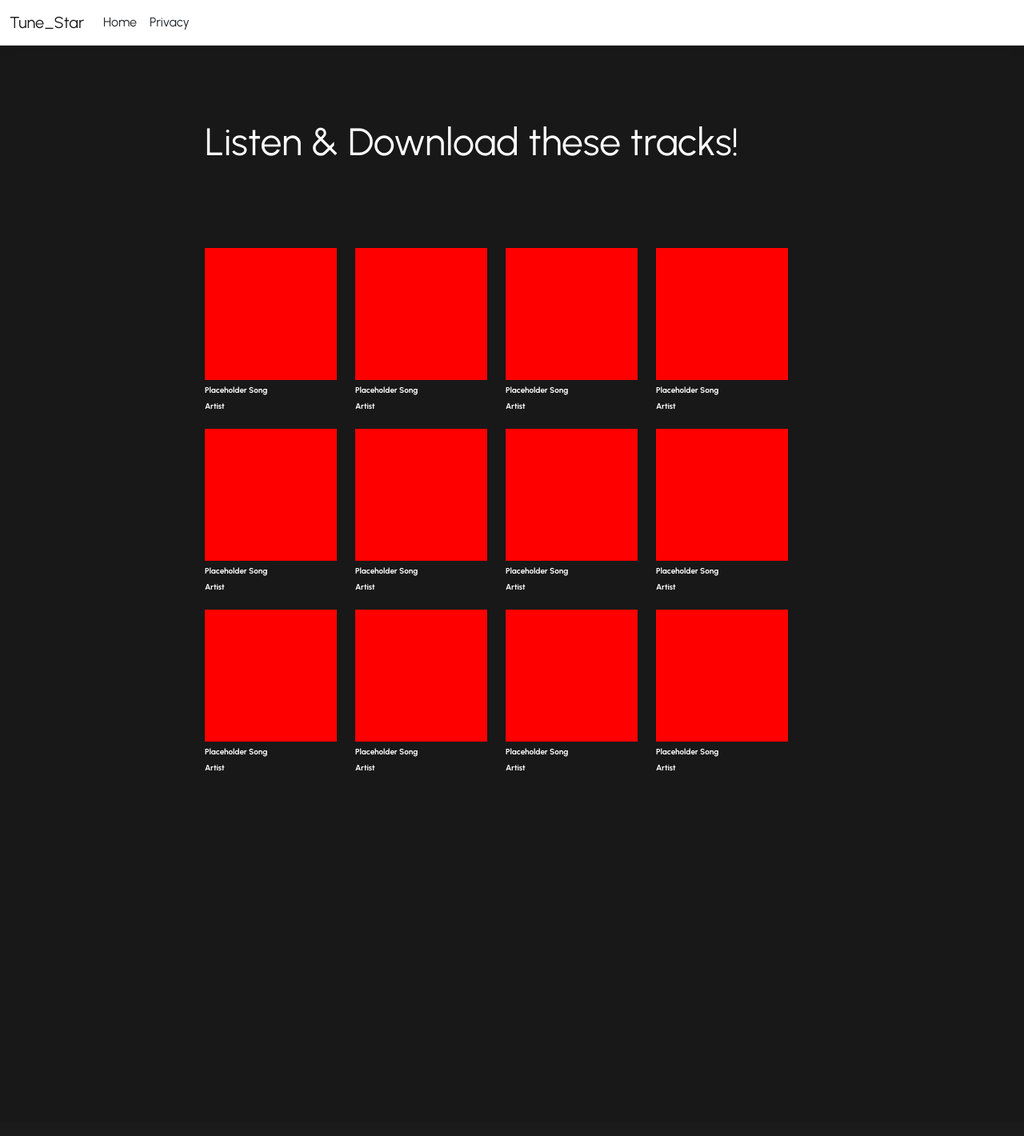
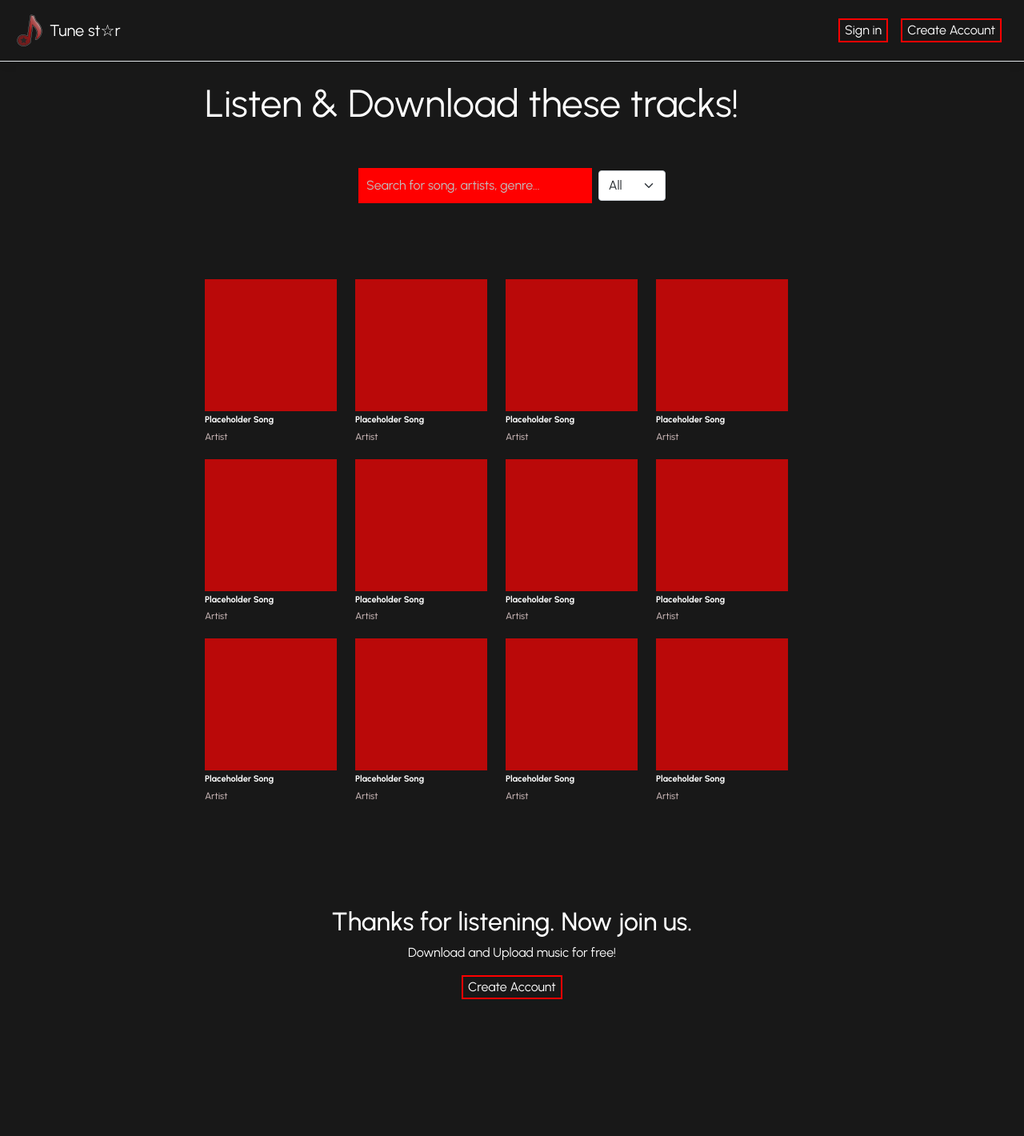
Before and after one commit to 1chi-otaku/Tune-Star, an ASP.NET Core app: page / in a window 1280 px wide. Shown: the whole page at 80% size. Before the commit the page ends 963 px from the top, so only its background shows below. Run offline with ASP.NET Core 8, Linux system fonts and the light colour scheme; style sheets or scripts are compiled from the project's sources.

Commit message:
Index Page Styles

```diff
--- a/Tune Star/Controllers/HomeController.cs
+++ b/Tune Star/Controllers/HomeController.cs
@@ -1,6 +1,5 @@
 using Microsoft.AspNetCore.Mvc;
 using System.Diagnostics;
-using Tune_Star.Models;
 
 namespace Tune_Star.Controllers
 {
@@ -23,10 +22,6 @@ namespace Tune_Star.Controllers
             return View();
         }
 
-        [ResponseCache(Duration = 0, Location = ResponseCacheLocation.None, NoStore = true)]
-        public IActionResult Error()
-        {
-            return View(new ErrorViewModel { RequestId = Activity.Current?.Id ?? HttpContext.TraceIdentifier });
-        }
+
     }
 }
--- a/Tune Star/Program.cs
+++ b/Tune Star/Program.cs
@@ -8,7 +8,6 @@ var app = builder.Build();
 // Configure the HTTP request pipeline.
 if (!app.Environment.IsDevelopment())
 {
-    app.UseExceptionHandler("/Home/Error");
     // The default HSTS value is 30 days. You may want to change this for production scenarios, see https://aka.ms/aspnetcore-hsts.
     app.UseHsts();
 }
--- a/Tune Star/Views/Home/Index.cshtml
+++ b/Tune Star/Views/Home/Index.cshtml
@@ -32,18 +32,20 @@
 
     .div3 {
         grid-area: 1 / 2 / 2 / 5;
-        height: 30px;
+        font-size: 48px;
 
     }
 
     .div4 {
-        font-size: 48px;
-        color:white;
+
         grid-area: 2 / 2 / 3 / 5;
+
     }
 
     .div5 {
         grid-area: 3 / 2 / 4 / 5;
+        font-size: 48px;
+        color: white;
 
     }
 
@@ -68,7 +70,7 @@
     }
 
     .placeh {
-            background-color: red;
+        background-color: #BA0909;
             width: 165px;
             height: 165px;
         }
@@ -77,11 +79,22 @@
     }
 
     .song-name, .artist-name {
-        margin: 5px 0;
+        margin: 3px 0;
         font-weight: bold;
         white-space: nowrap;
-        text-overflow: ellipsis; /* Добавляет многоточие, если текст обрезается */
+        text-overflow: ellipsis;
         max-width: 120px;
+    }
+
+
+    .song-name {
+        font-size: 11px;
+    }
+
+    .artist-name{
+        color: #C2B0B0;
+        font-weight: 460;
+        font-size: 12px;
     }
 
     .urbanist-<uniquifier > {
@@ -91,6 +104,67 @@
         font-style: normal;
     }
 
+    .regcontainer {
+        display: flex;
+        flex-direction: column;
+        align-items: center;
+        justify-content: center;
+        height: 100%;
+    }
+
+    button {
+        background-color: transparent;
+        border: 2px solid red;
+        color: white;
+        transition: border 0.3s ease;
+    }
+
+
+        button:hover {
+            border: 2px solid transparent;
+            border-image: linear-gradient(to right, red, orange, yellow, lime, blue, indigo, violet) 1;
+        }
+
+    input[type="text"] {
+        background-color: red;
+        color: white;
+        border: none;
+        border-radius: 0;
+        padding: 10px;
+    }
+
+        input[type="text"]::placeholder {
+            color: #C0C0C0;
+        }
+
+        input[type="text"]:focus {
+            background-color: #921A1A;
+            outline: none;
+            border: 2px solid transparent;
+            border-image: linear-gradient(to right, red, orange, yellow, lime, blue, indigo, violet) 1;
+            color: white;
+            box-shadow: none;
+        }
+
+    input[type="text"] {
+        transition: border-image 0.3s ease;
+    }
+
+    select {
+        background-color: red;
+        color: white;
+        border: none;
+        border-radius: 0;
+        padding: 10px;
+        appearance: none;
+    }
+
+        select option {
+            color: black;
+        }
+
+
+
 </style>
 
 
@@ -98,14 +172,23 @@
 <div class="parent">
     <div class="div1"> </div>
     <div class="div2"> </div>
-    <div class="div3"> </div>
-    <div class="div4">
+    <div class="div3"> <p>Listen & Download these tracks!</p></div>
+    <div class="div4 d-flex align-items-center justify-content-center">
 
-        <p>Listen & Download these tracks!</p>
+        <div class="d-flex align-items-center w-50">
+            <input type="text" class="form-control w-100 me-2" placeholder="Search for song, artists, genre...">
+            <select class="form-select w-25">
+                <option value="1">All</option>
+                <option value="2">Pop</option>
+                <option value="3">Rock</option>
+            </select>
+        </div>
 
 
     </div>
-    <div class="div5"> </div>
+    <div class="div5">
+
+    </div>
     <div class="div6">
 
         @for(int i = 0; i < 12; i++)
@@ -121,9 +204,14 @@
         }
 
 
+    </div>
+    <div class="div7">
+        <div class="regcontainer">
+            <h2>Thanks for listening. Now join us.</h2>
+            <p>Download and Upload music for free!</p>
+            <button >Create Account</button>
 
-
+        </div>
 
     </div>
-    <div class="div7"> </div>
 </div>
--- a/Tune Star/Views/Shared/_Layout.cshtml
+++ b/Tune Star/Views/Shared/_Layout.cshtml
@@ -10,33 +10,54 @@
     <link rel="preconnect" href="https://fonts.googleapis.com">
     <link rel="preconnect" href="https://fonts.gstatic.com" crossorigin>
     <link href="https://fonts.googleapis.com/css2?family=Urbanist:ital,wght@0,100..900;1,100..900&display=swap" rel="stylesheet">
+
+    <script>
+
+        var logo1Url = '@Url.Content("~/icons/logo1.png")';
+        var logo2Url = '@Url.Content("~/icons/logo2.png")';
+        function changeStyleAndImage(state) {
+            var tuneStar = document.getElementById('tuneStar');
+            var img = document.getElementById('navbar-img');
+            if (state === 'hovered') {
+                tuneStar.style.color = 'red';
+                img.src = logo2Url;
+            } else {
+                tuneStar.style.color = 'white';
+                img.src = logo1Url;
+            }
+        }
+    </script>
 </head>
 <body>
     <header>
-        <nav class="navbar navbar-expand-sm navbar-toggleable-sm navbar-light bg-white border-bottom box-shadow mb-3">
-            <div class="container-fluid">
-                <a class="navbar-brand" asp-area="" asp-controller="Home" asp-action="Index">Tune_Star</a>
-                <button class="navbar-toggler" type="button" data-bs-toggle="collapse" data-bs-target=".navbar-collapse" aria-controls="navbarSupportedContent"
-                        aria-expanded="false" aria-label="Toggle navigation">
+        <nav class="navbar navbar-expand-sm navbar-toggleable-sm navbar-light bg-#131212 border-bottom box-shadow mb-3">
+            <div class="container-fluid d-flex justify-content-between align-items-center" >
+                <a class="navbar-brand text-white" asp-area="" asp-controller="Home" asp-action="Index" style="display: flex; align-items: center;">
+                    <img src="@Url.Content("~/icons/logo1.png")" id="navbar-img" alt="Логотип" style="width: 50px; height: auto;" onmouseover="changeStyleAndImage('hovered')" onmouseout="changeStyleAndImage('normal')">
+                    <span id="tuneStar" style="margin-right: 10px;" onmouseover="changeStyleAndImage('hovered')" onmouseout="changeStyleAndImage('normal')">Tune st☆r</span>
+                </a>
+
+                <div class="d-flex align-items-center">
+                    <button class="me-3">Sign in</button>
+                    <button class="me-3">Create Account</button>
+                </div>
+            </div>
+
+
+                <button class="navbar-toggler" type="button" data-bs-toggle="collapse" data-bs-target=".navbar-collapse" aria-controls="navbarSupportedContent" aria-expanded="false" aria-label="Toggle navigation">
                     <span class="navbar-toggler-icon"></span>
                 </button>
                 <div class="navbar-collapse collapse d-sm-inline-flex justify-content-between">
                     <ul class="navbar-nav flex-grow-1">
-                        <li class="nav-item">
-                            <a class="nav-link text-dark" asp-area="" asp-controller="Home" asp-action="Index">Home</a>
-                        </li>
-                        <li class="nav-item">
-                            <a class="nav-link text-dark" asp-area="" asp-controller="Home" asp-action="Privacy">Privacy</a>
-                        </li>
+
                     </ul>
                 </div>
             </div>
         </nav>
     </header>
 
-
     <div>
-        <main role="main" class="pb-3">
+        <main role="main">
             @RenderBody()
         </main>
     </div>
--- a/Tune Star/Views/_ViewImports.cshtml
+++ b/Tune Star/Views/_ViewImports.cshtml
@@ -1,3 +1,3 @@
 @using Tune_Star
-@using Tune_Star.Models
+@* @using Tune_Star.Models *@
 @addTagHelper *, Microsoft.AspNetCore.Mvc.TagHelpers
```
Also changed, not shown: Tune Star/Models/ErrorViewModel.cs (+7 -4 lines), Tune Star/Views/Shared/Error.cshtml (deleted, +0 -25 lines), Tune Star/Tune Star.csproj, Tune Star/wwwroot/icons/logo1.png (added), Tune Star/wwwroot/icons/logo2.png (added).
